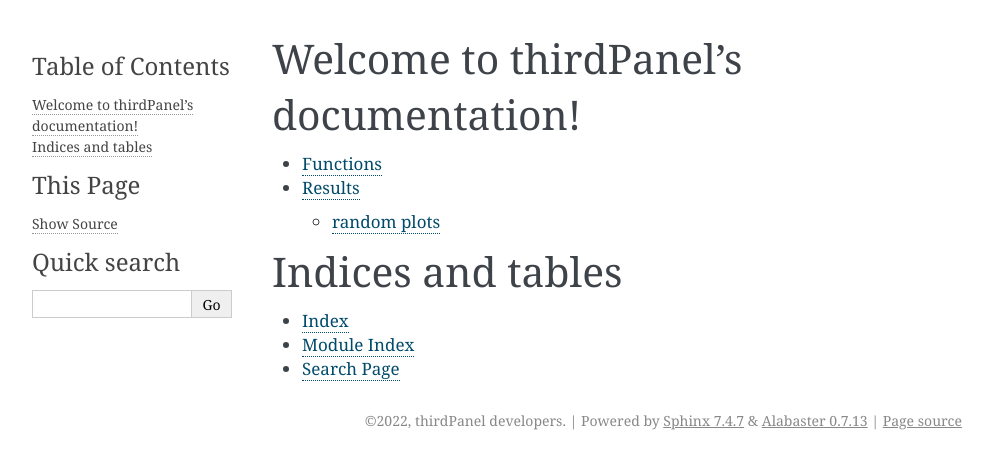
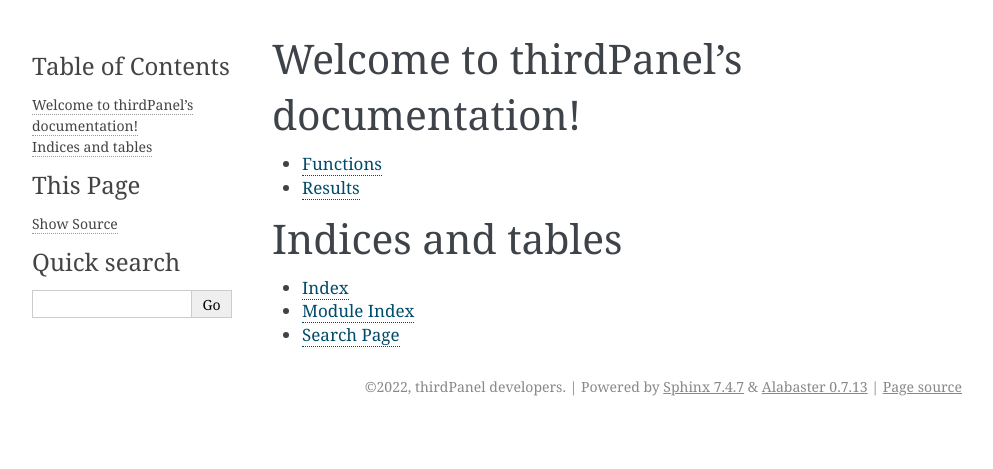
Before and after one commit to liuquan18/Teleconnection, a Sphinx documentation site: the page built from docs/source/index.rst, in a window 1280 px wide. Shown: the top 469 px of the page, without its empty margins (148-1141 px from the left). Built offline with Sphinx 7.4.7, drawn with Linux system fonts in a browser that asks for light colours.

Commit message:
start wrap up

```diff
--- a/docs/source/result.md
+++ b/docs/source/result.md
@@ -1,3 +1 @@
 # Results
-## random plots
-![my figure](plots/hadley.png)
```
Also changed, not shown: 1 other file.
